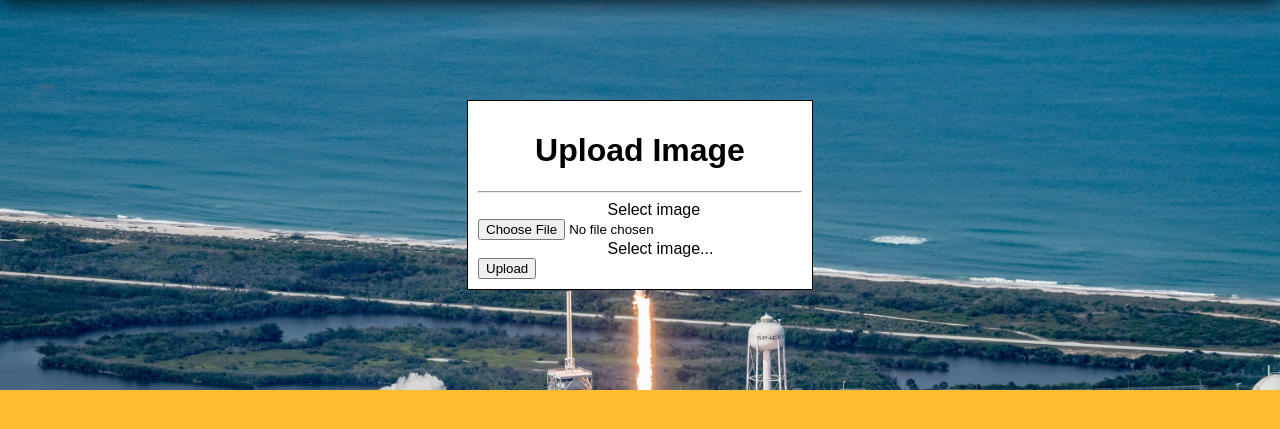
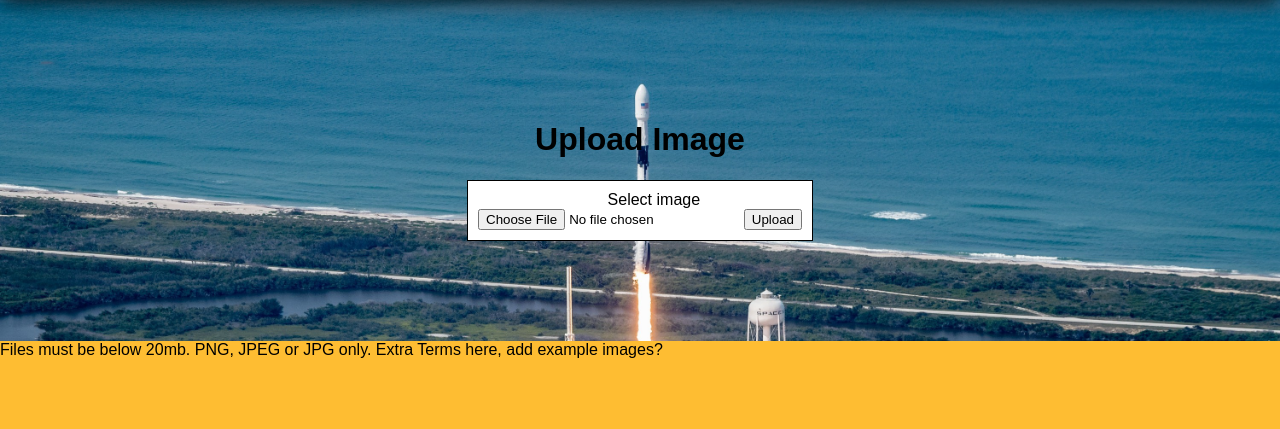
Before and after one commit to oakleighw/TSEG33ColourisationProject, a Flask app: page /upload-image in a window 1280 px wide. Shown: the part 64-493 px from the top of the page. Run offline with Flask 2, Linux system fonts and the light colour scheme.

Commit message:
Renaming.

```diff
--- a/WebDevelopment/templates/base.html
+++ b/WebDevelopment/templates/base.html
@@ -9,10 +9,8 @@
   </head>
   <body>
     <header>
-      <div class="container">
-
+      <div class="nav-container">
         <img src="static/public/images/logo/logo_small.png" alt="logo" class="logo">
-
         <nav>
           <ul>
             <li><a href="/">Home</a></li>
@@ -20,7 +18,6 @@
             <li><a href="/about">About</a></li>
           </ul>
         </nav>
-
       </div>
     </header>
     <main>
--- a/WebDevelopment/templates/upload_image.html
+++ b/WebDevelopment/templates/upload_image.html
@@ -6,12 +6,10 @@
 
 {% block main %}
 
-<div class="container">
+<div class="upload-container">
     <div class="row">
+        <h1>Upload Image</h1>
         <div class="col">
-
-            <h1>Upload Image</h1>
-            <hr>
 
             <form action="/upload-image" method="POST" enctype="multipart/form-data">
 
@@ -19,16 +17,16 @@
                     <label>Select image</label>
                     <div class="custom-file">
                         <input oninput="filesize(this);" type="file" class="custom-file-input" name="image" id="image">
-                        <label class="custom-file-label" for="image">Select image...</label>
                     </div>
 
-                <button type="submit" class="btn btn-primary">Upload</button>
+                <button type="submit" class="uploadbtn">Upload</button>
 
             </form>
-
         </div>
     </div>
 </div>
+
+<div class="terms">Files must be below 20mb. PNG, JPEG or JPG only. Extra Terms here, add example images?</div>
 
 {% endblock %}
 
```
